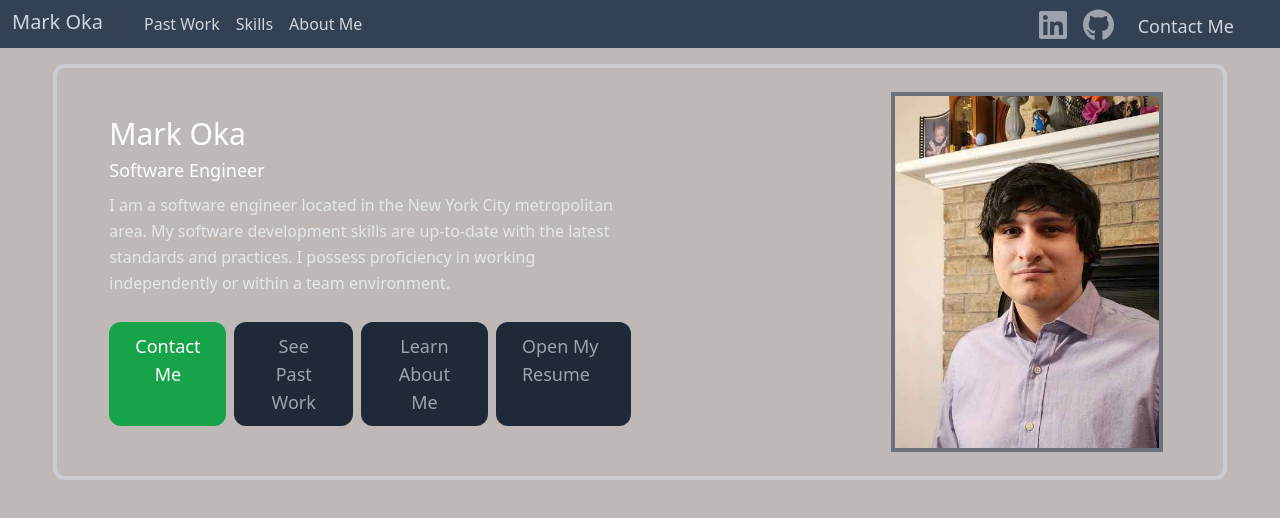
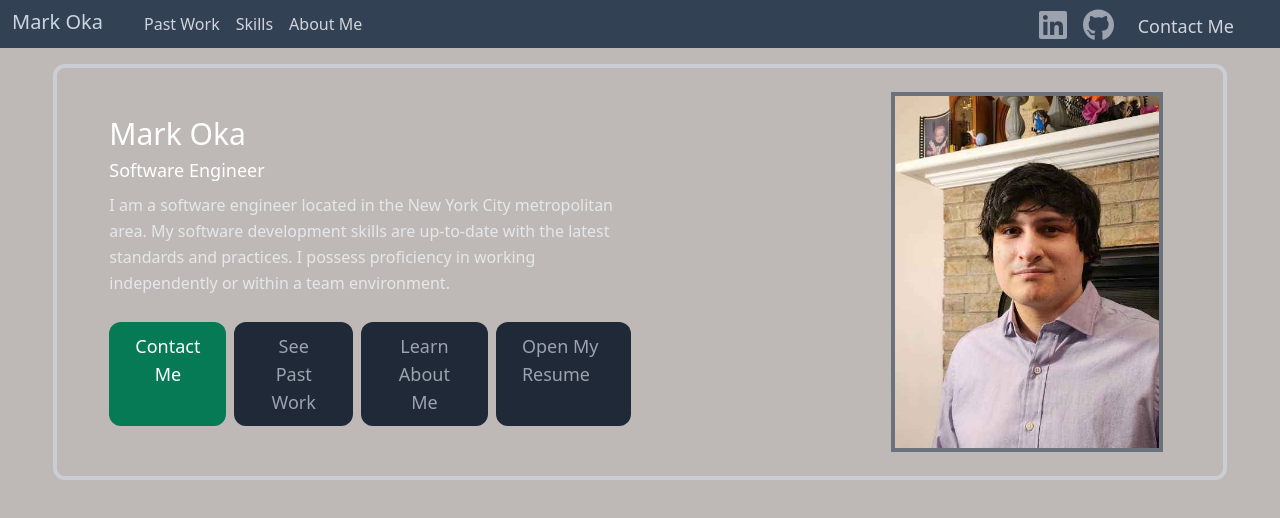
Before and after one commit to markoka101/portfolio, a React (Create React App) app: page / in a window 1280 px wide. Shown: the top 518 px of the page. Built offline with nearby package versions, Linux system fonts and the light colour scheme; some icons are missing.

Commit message:
added flowbite to tailwind config

```diff
--- a/tailwind.config.js
+++ b/tailwind.config.js
@@ -1,5 +1,10 @@
+const flowbite = require("flowbite-react/tailwind");
 module.exports = {
-    purge: ["./src/**/*.{js,jsx,ts,tsx}", "./public/index.html"],
+    content: [
+        "./src/**/*.{js,jsx,ts,tsx}",
+        "./public/index.html",
+        flowbite.content(),
+    ],
     darkMode: false, // or 'media' or 'class'
     theme: {
         extend: {
@@ -11,5 +16,5 @@ module.exports = {
     variants: {
         extend: {},
     },
-    plugins: [],
+    plugins: [flowbite.plugin()],
 };
```
